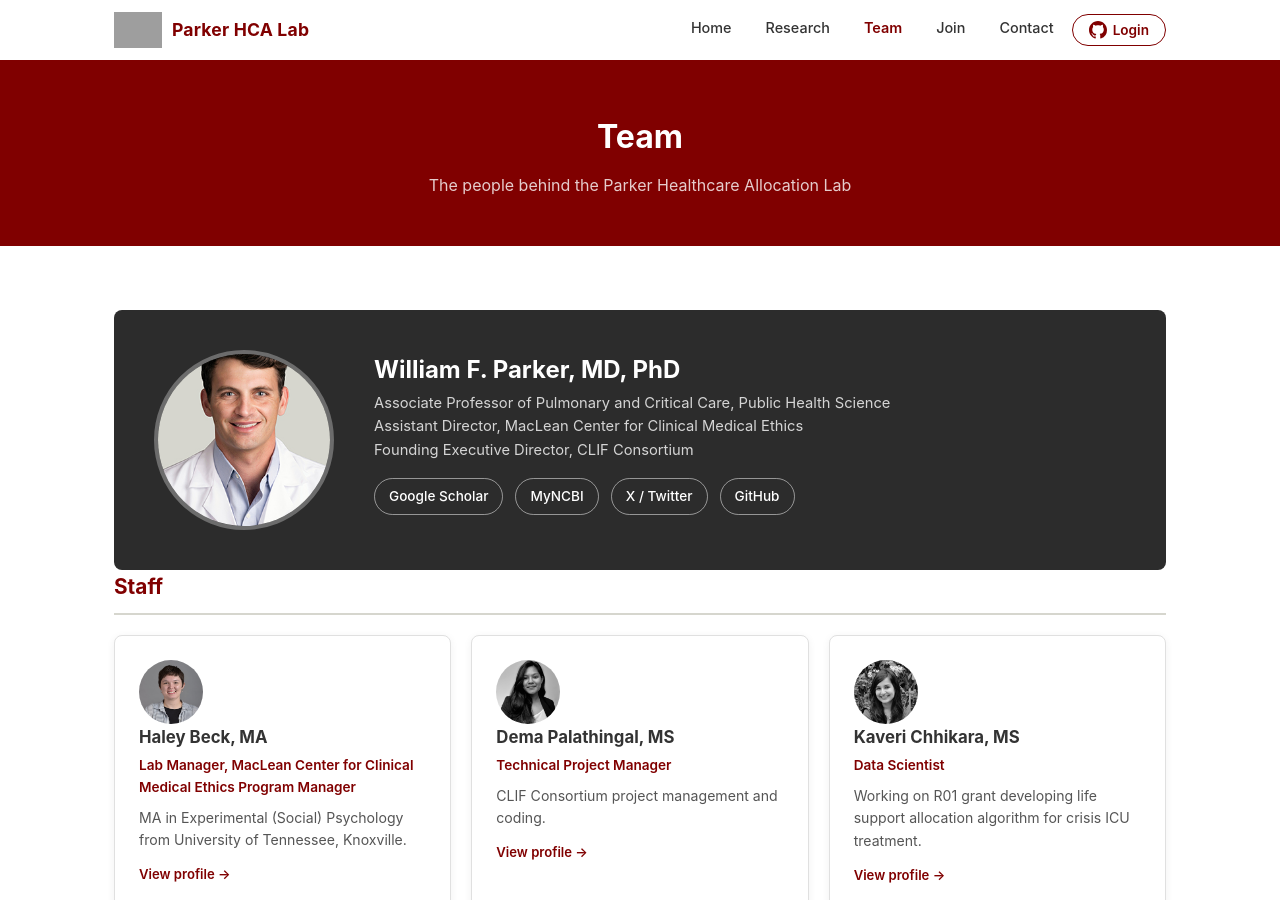
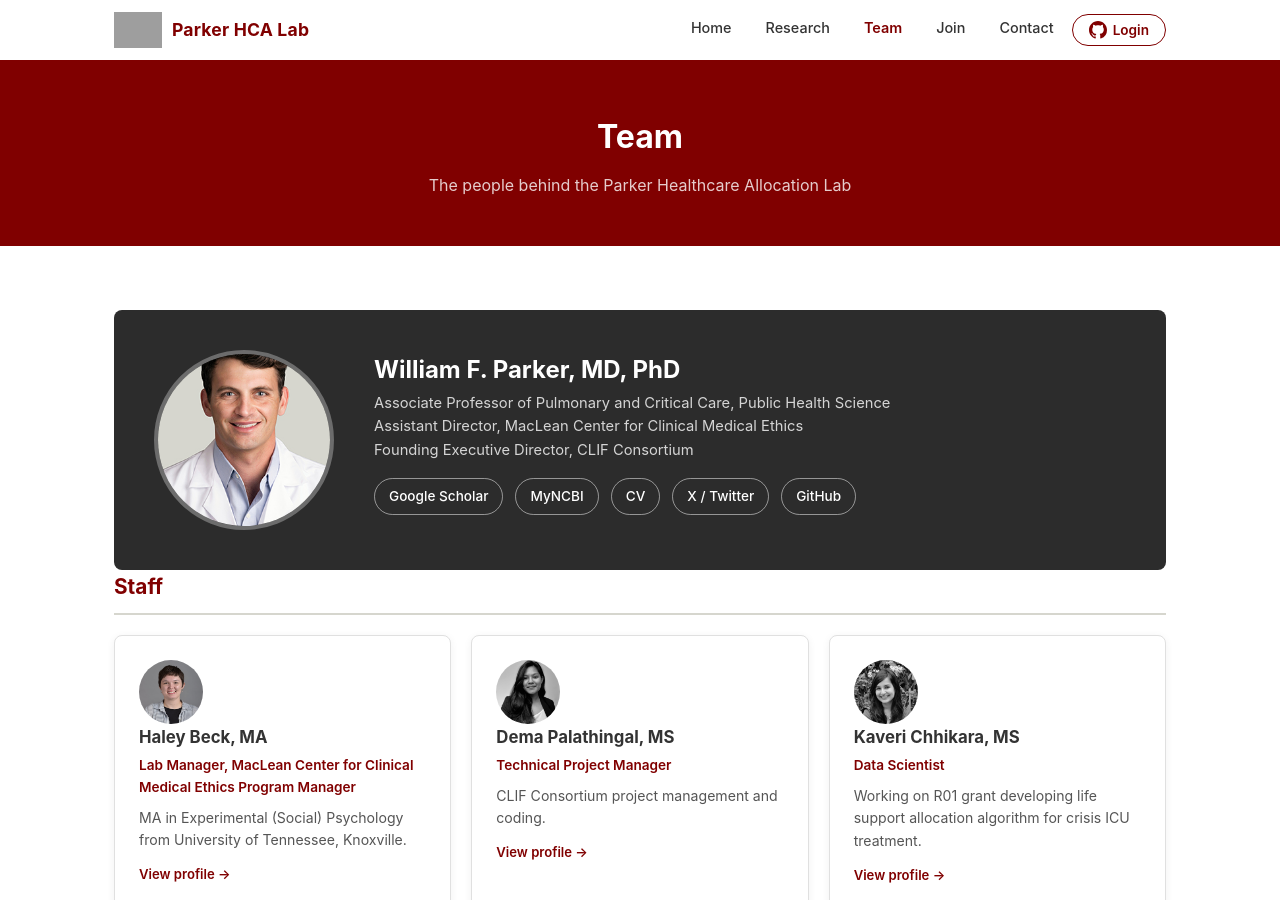
Before and after one commit to Healthcare-Allocation-Lab/healthcare-allocation-lab.github.io, a Jekyll site: the page built from team.html, in a window 1280 px wide and 900 px high. Built offline with Jekyll 4.4.1, drawn with Linux system fonts in a browser that asks for light colours; grey boxes are pictures that could not be loaded.

Commit message:
Add CV link to team.html

```diff
--- a/team.html
+++ b/team.html
@@ -25,6 +25,7 @@ permalink: /team.html
       <div class="pi-links">
         <a href="https://scholar.google.com/citations?user=jaBF4DEAAAAJ&amp;hl=en" class="pi-link" target="_blank" rel="noopener">Google Scholar</a>
         <a href="https://www.ncbi.nlm.nih.gov/myncbi/william.parker.3/bibliography/public/" class="pi-link" target="_blank" rel="noopener">MyNCBI</a>
+        <a href="https://uchicago.box.com/s/q2l4dq8w29x62jc3djpdvzi25mz9uwk7" class="pi-link" target="_blank" rel="noopener">CV</a>
         <a href="https://x.com/WF_Parker" class="pi-link" target="_blank" rel="noopener">X / Twitter</a>
         <a href="https://github.com/Healthcare-Allocation-Lab" class="pi-link" target="_blank" rel="noopener">GitHub</a>
       </div>
```
